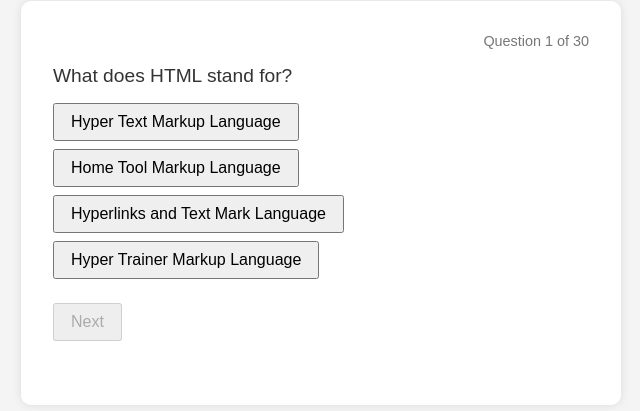
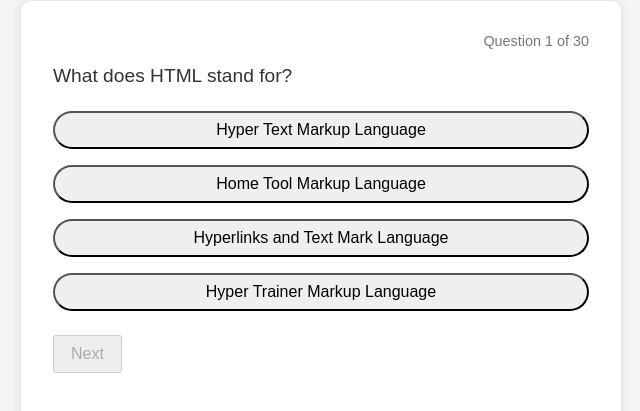
Before and after one commit to Z125031-Gabin-Azemar/wdpweek5homework, a plain HTML site: page part2/index.html in a window 1280 px wide. Shown: the part 111-522 px from the top of the page, without its empty margins (319-959 px from the left). Drawn offline with Linux system fonts and the light colour scheme.

Commit message:
Add files via upload

```diff
--- a/part2/index.html
+++ b/part2/index.html
@@ -33,8 +33,9 @@
       margin-bottom: 1rem;
     }
     .option {
-      display: block;
       margin: 0.5rem 0;
+      width: 100%;
+      border-radius: 20px;
     }
     button {
       margin-top: 1rem;
```
